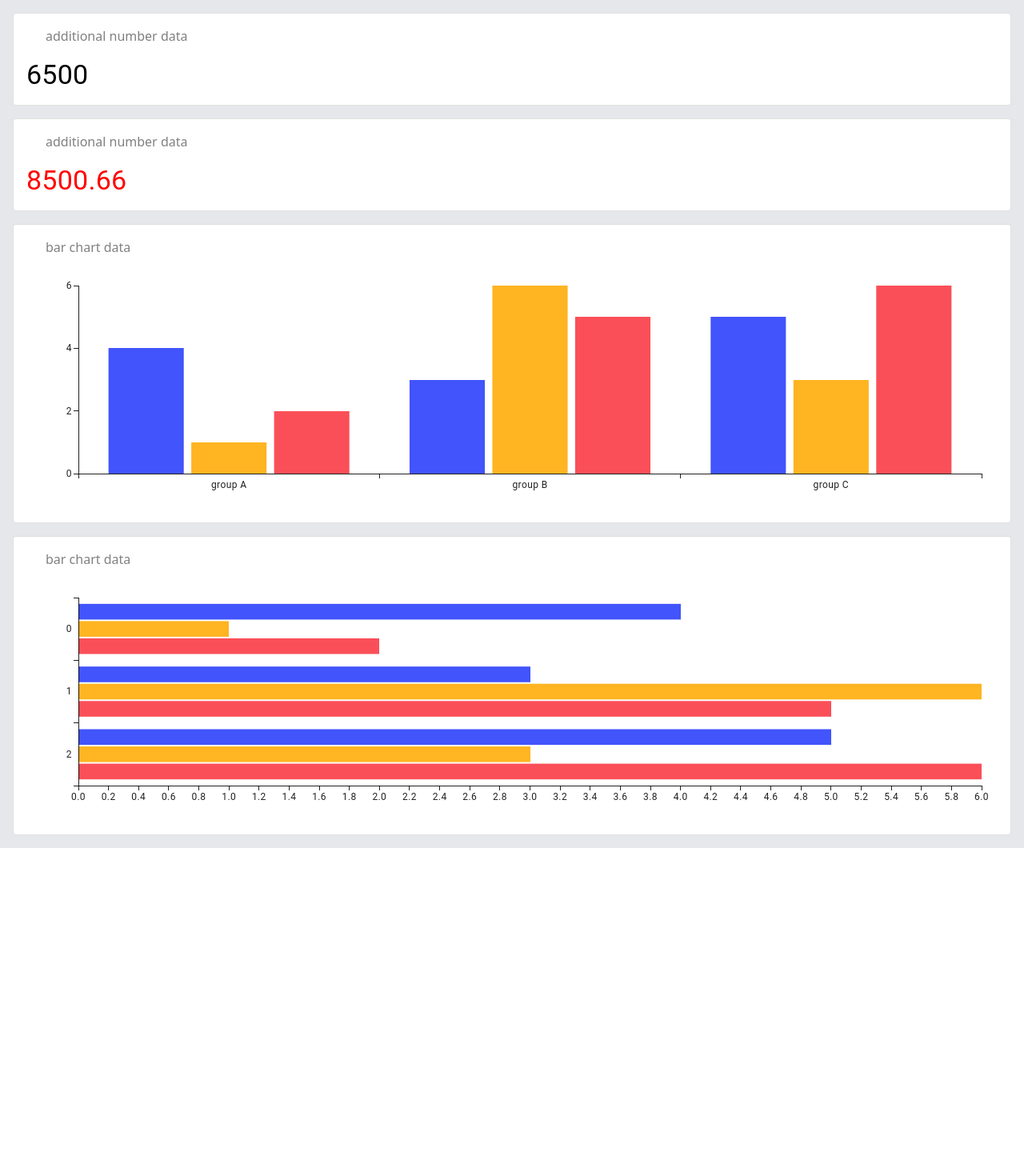
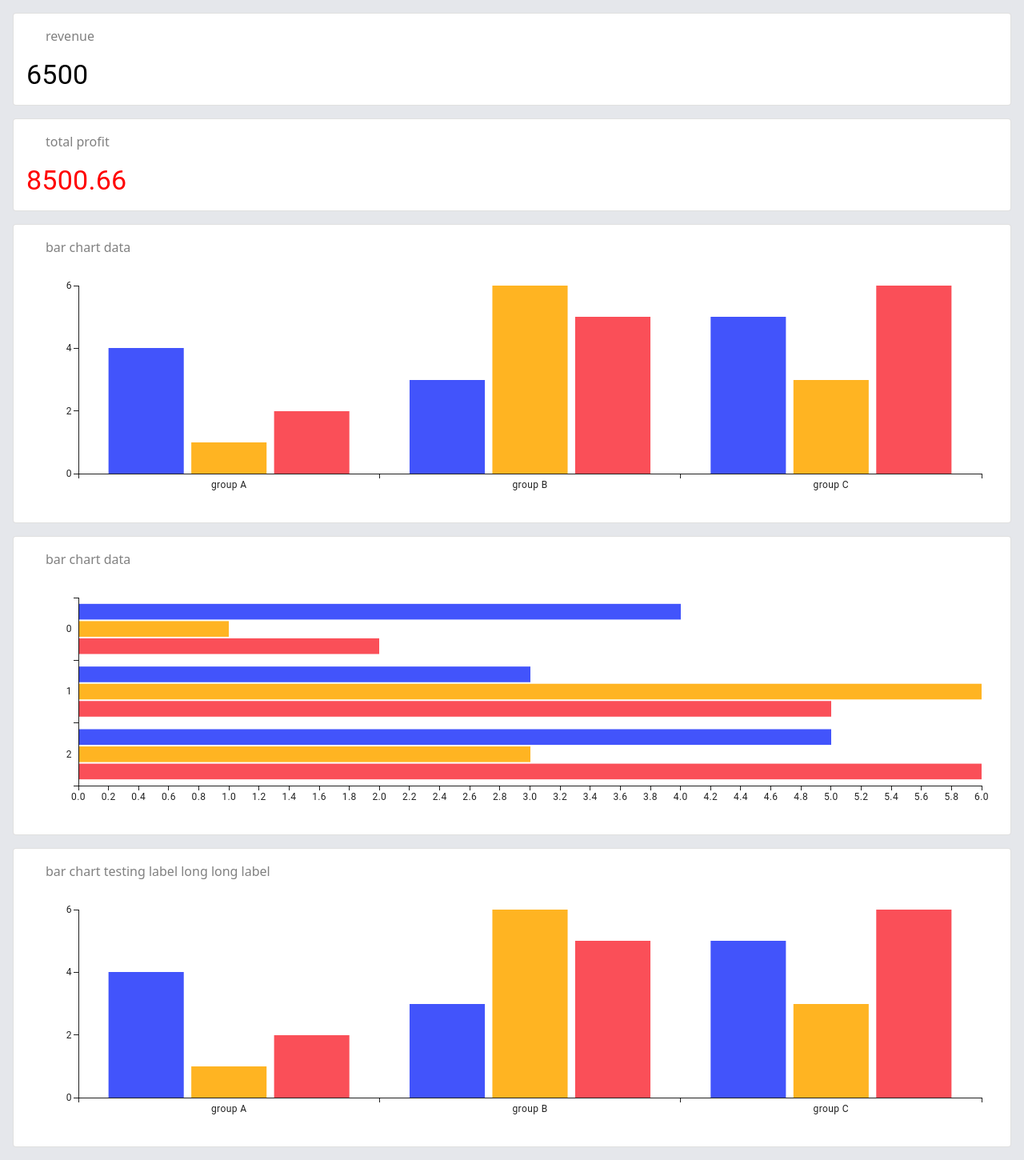
Before and after one commit to CristopherSuarez/react-dynamic-dashboard, a React (Vite) app: page / in a window 1280 px wide. Shown: the part 250-1700 px from the top of the page at 80% size. Before the commit the page ends 1310 px from the top, so only its background shows below. Built offline with nearby package versions, Linux system fonts and the light colour scheme; some icons are missing.

Commit message:
feat(config): add json data to dashboard layout

```diff
--- a/src/components/Dashboard/Dashboard.tsx
+++ b/src/components/Dashboard/Dashboard.tsx
@@ -6,8 +6,10 @@ import ViewModuleIcon from '@mui/icons-material/ViewModule';
 import ViewQuiltIcon from '@mui/icons-material/ViewQuilt';
 import { Box, Card, Grid, ToggleButton, ToggleButtonGroup } from '@mui/material';
 
+import demoData from '../../config/widgets/demo.json';
 import ChartWidget from '../Widgets/ChartWidget/ChartWidget';
 import NumberWidget from '../Widgets/NumberWidget/NumberWidget';
+
 
 
 // Defines the structure for a view mode configuration
@@ -44,36 +46,7 @@ function Dashboard() {
   // component states
   const [viewMode, setViewMode] = useState<number>(ViewMode.LIST.value);
   // eslint-disable-next-line @typescript-eslint/no-explicit-any
-  const [widgets] = useState<Array<any>>(
-    [
-      {
-        type: 'number',
-        numberValue: 700,
-        label: 'additional number data',
-      },
-      {
-        type: 'number',
-        numberValue: 6500,
-        label: 'additional number data',
-      },
-      {
-        type: 'number',
-        numberValue: 8500.66,
-        label: 'additional number data',
-        color: 'red',
-        iconColor: 'lightBlue',
-      },
-      {
-        type: 'barchart',
-        label: 'bar chart data',
-      },
-      {
-        type: 'barchart',
-        label: 'bar chart data',
-        direction: 'horizontal'
-      },
-    ]
-  );
+  const [widgets] = useState<Array<any>>([ ...demoData ]);
 
   // component handlers/functions
   const handleSetViewMode = (_event: React.MouseEvent<HTMLElement>, nextView: number) => {
```
